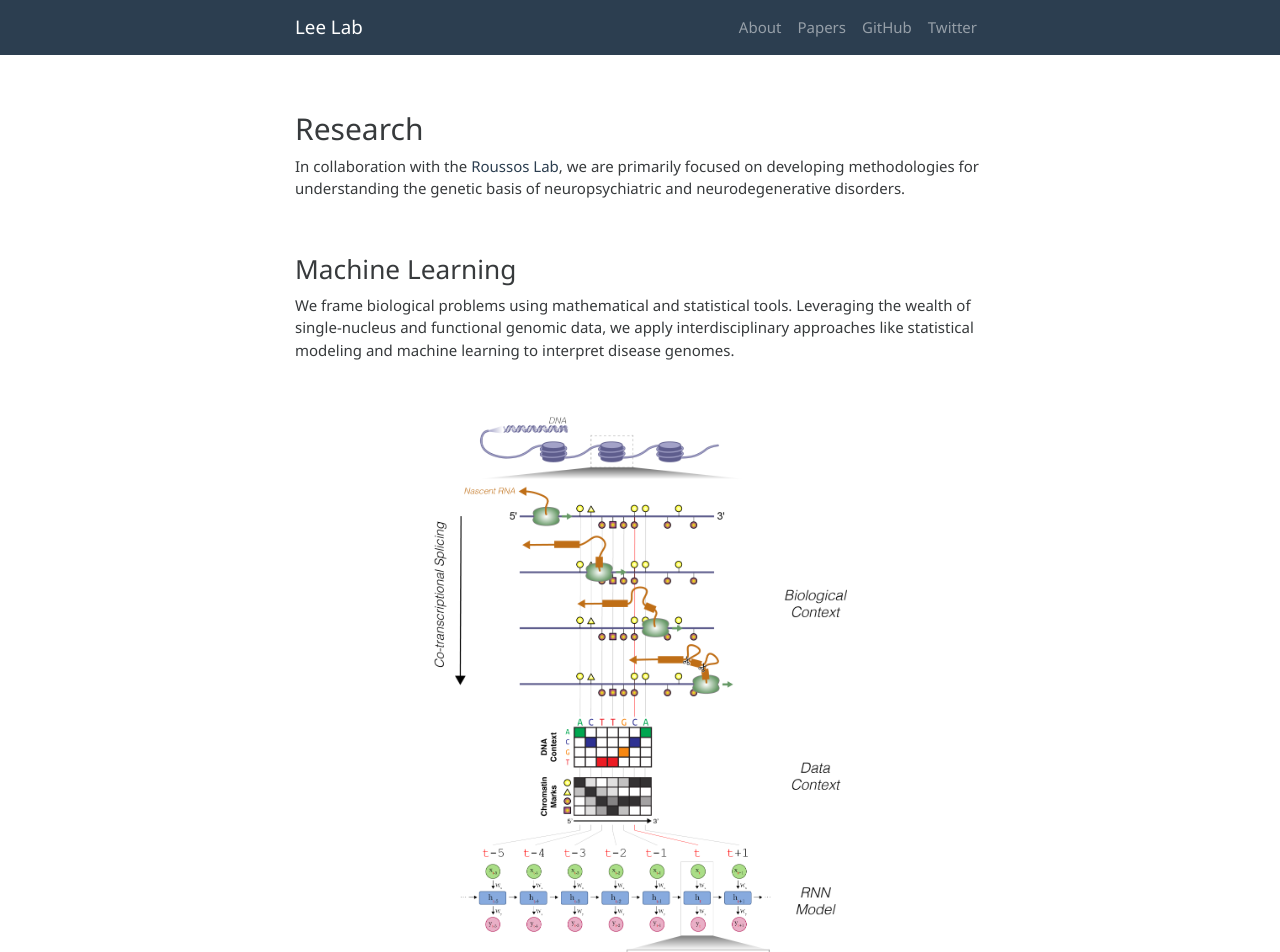
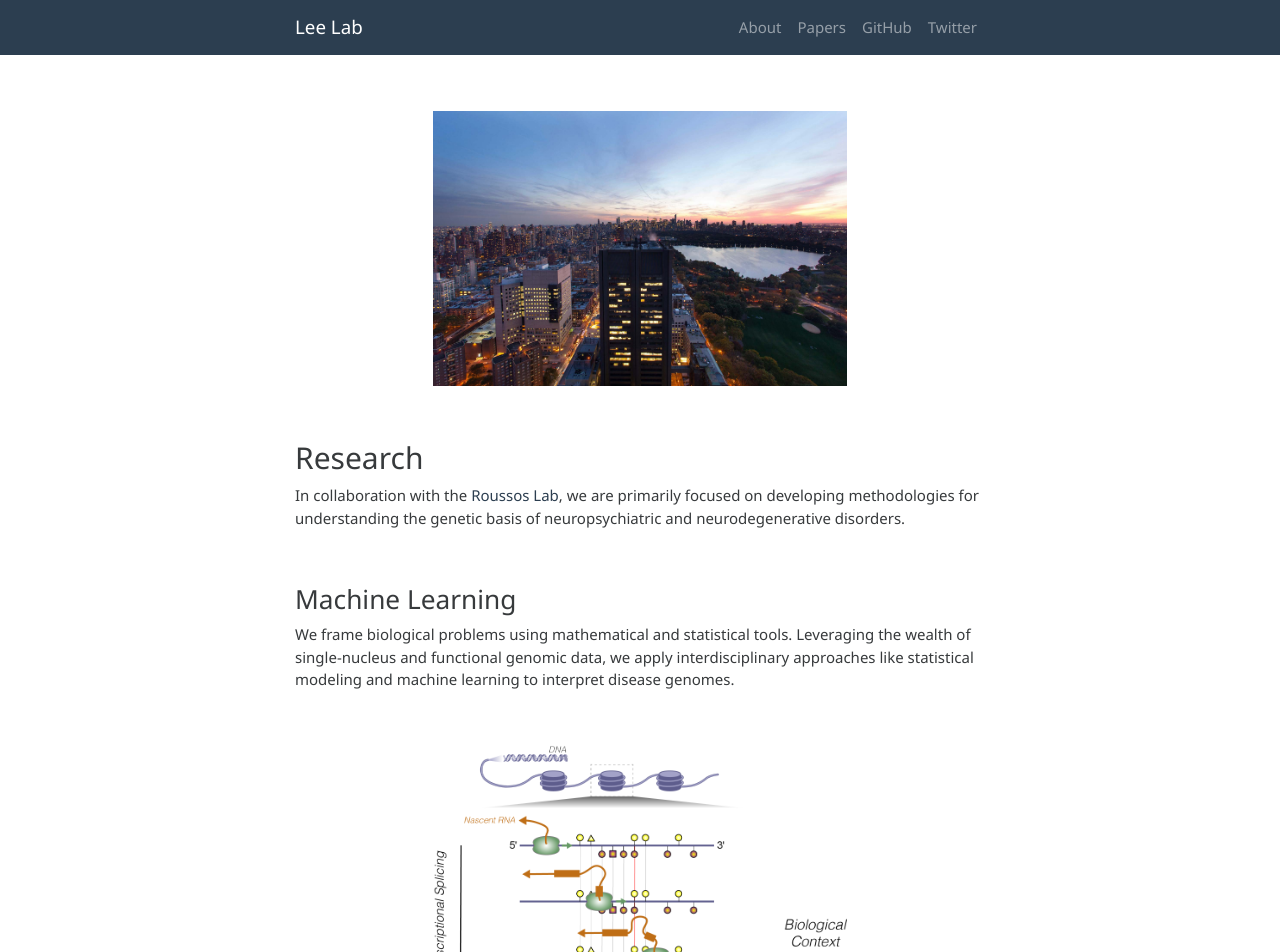
Before and after one commit to leelaboratory/leelaboratory.github.io, a Jekyll site: the page built from index.md, in a window 1280 px wide. Shown: the top 952 px of the page. Built offline with Jekyll 4.4.1, drawn with Linux system fonts in a browser that asks for light colours.

Commit message:
Update index.md

```diff
--- a/index.md
+++ b/index.md
@@ -2,6 +2,12 @@
 layout: page
 title: ''
 ---
+
+{:refdef: style="text-align: center;"}
+![ISMMS](/images/NYC-Skyline.jpg){:height="60%" width="60%"}
+{: refdef}
+
+<br>
 
 ## Research
 
```
